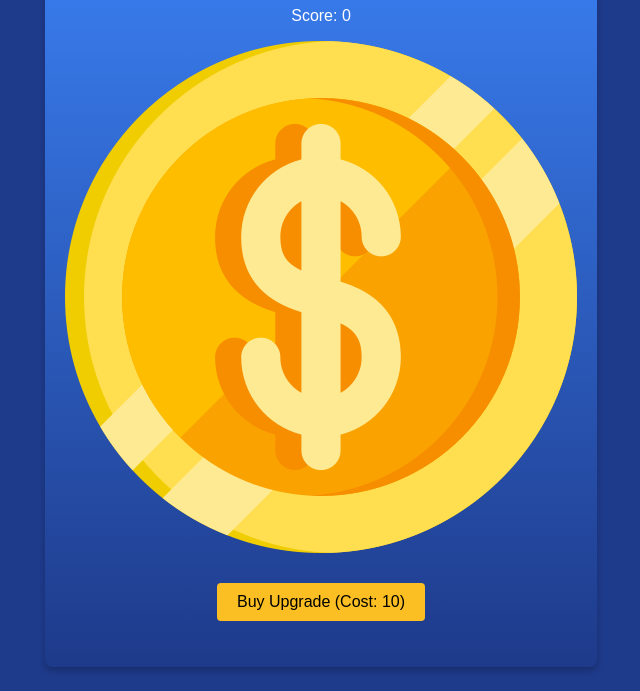
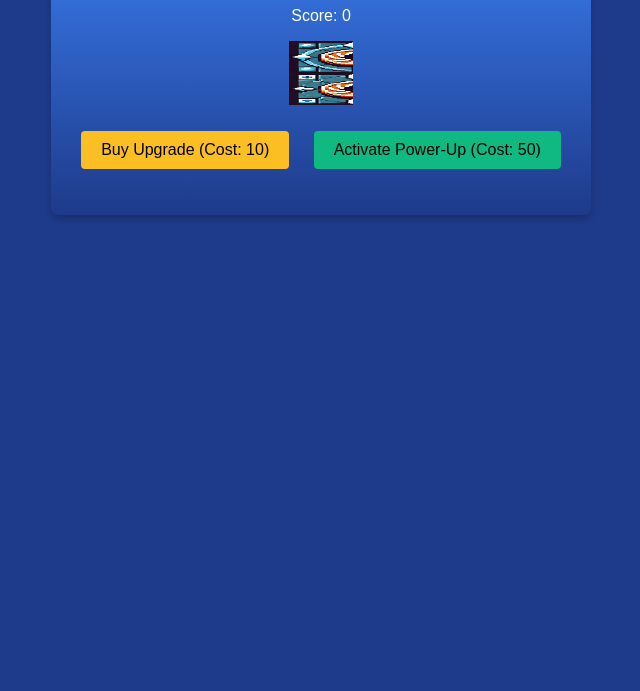
Before and after one commit to The-Bunny-Slayer/SirClick, a plain HTML site: page index.html in a window 1280 px wide. Shown: the part 113-804 px from the top of the page, without its empty margins (319-959 px from the left). Drawn offline with Linux system fonts and the light colour scheme.

Commit message:
Update index.html

```diff
--- a/index.html
+++ b/index.html
@@ -3,7 +3,7 @@
 <head>
   <meta charset="UTF-8">
   <meta name="viewport" content="width=device-width, initial-scale=1.0">
-  <title>Animated Clicker Game</title>
+  <title>Clicker Game with Animations</title>
   <link rel="stylesheet" href="style.css">
 </head>
 <body>
@@ -11,10 +11,11 @@
     <h1>Sir Clicks Alot</h1>
     <p>Score: <span id="score">0</span></p>
     <div id="click-area">
-      <img id="click-image" src="coin.png" alt="Click me!">
+      <div id="sprite"></div>
     </div>
     <p id="upgrade-container">
       <button id="upgrade-button">Buy Upgrade (Cost: 10)</button>
+      <button id="powerup-button">Activate Power-Up (Cost: 50)</button>
     </p>
   </div>
   <script src="script.js"></script>
```
